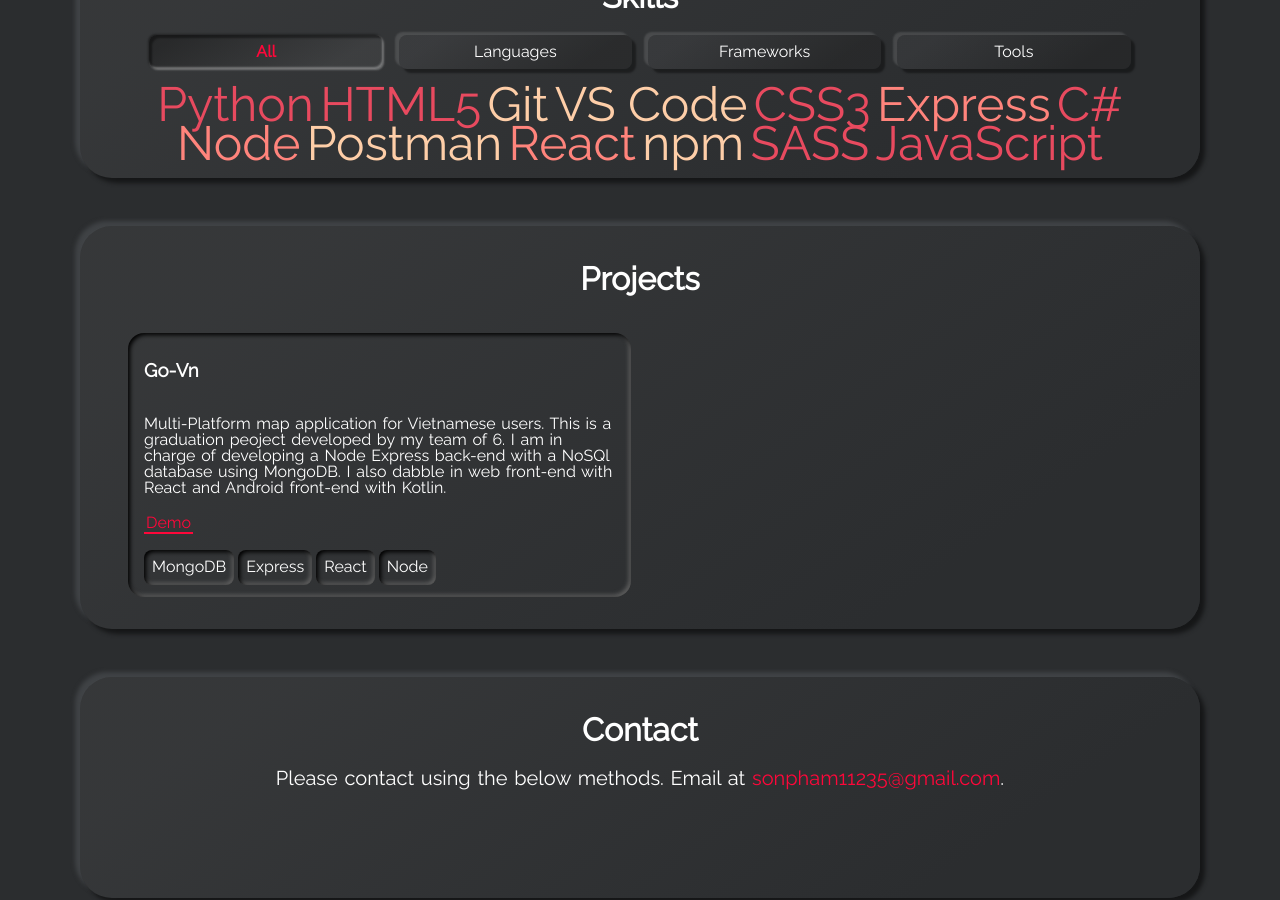
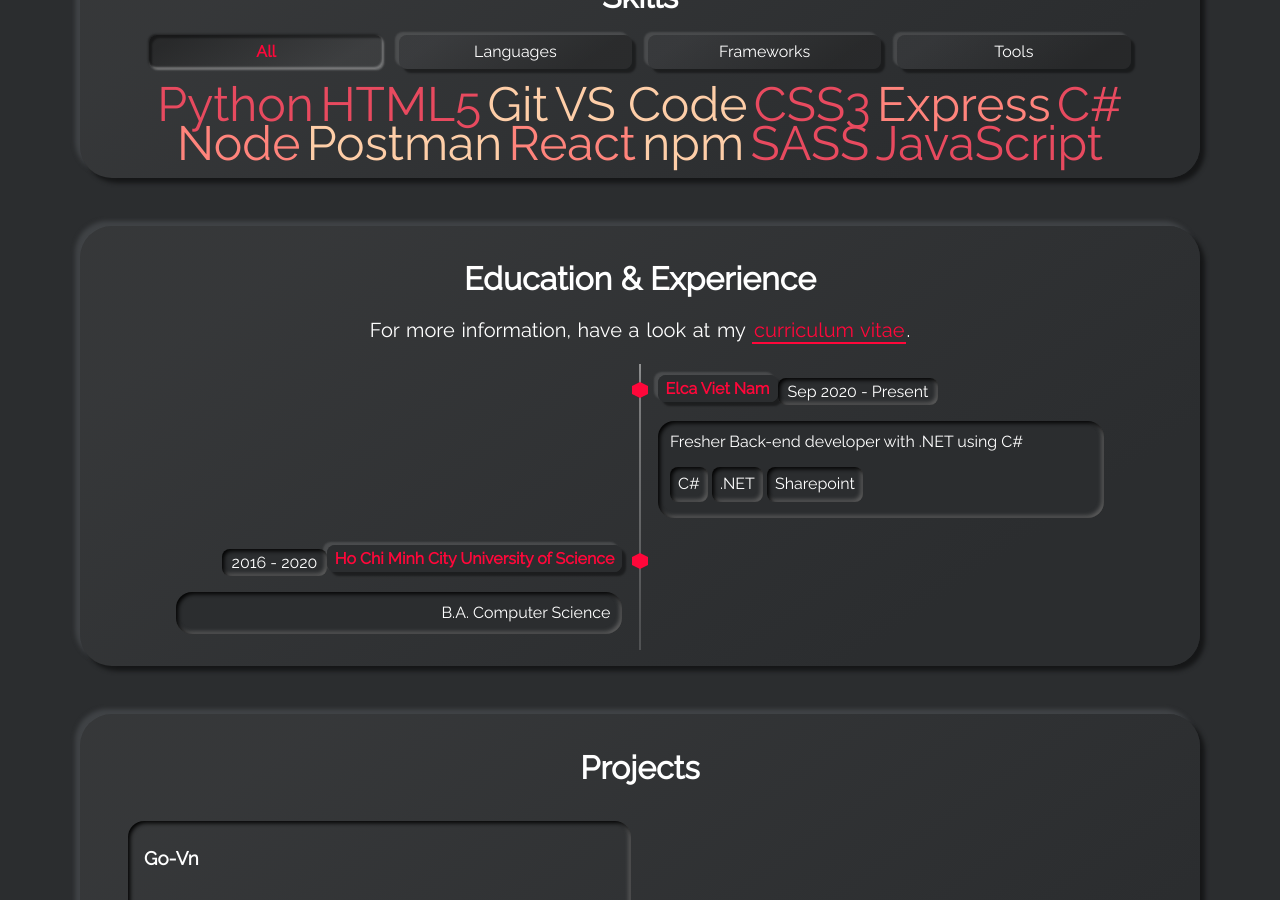
Before and after one commit to sonpham11235/personal-blog, a Jekyll site: the page built from index.html, in a window 1280 px wide and 900 px high, scrolled down 1383 px. Built offline with Jekyll 4.4.1, drawn with Linux system fonts in a browser that asks for light colours; some of the changed text lies outside the part shown.

Commit message:
timeline for experiencce

```diff
--- a/_config.yml
+++ b/_config.yml
@@ -48,12 +48,12 @@ skills_title: Skills
 # show_timeline_card:
 # > setting this to true, will display the Timeline section
 # > setting this to false, will omit the Timeline section
-show_timeline_card: false
+show_timeline_card: true
 # timeline_title: The will be displayed as the title in the Timeline section
 timeline_title: Education & Experience
 # cv_download_link: The link where you host your cv.
 # > e.g. you share your cv on your dropbox, then add the dropbox link here
-cv_download_link: https://example.com/
+cv_download_link: https://drive.google.com/file/d/1BS0KELDNCY5jc5EwmJdUi-_lFhF4rpnx/view?usp=sharing
 
 # PROJECTS SECTION
 # show_projects_card:
--- a/_data/timeline.yml
+++ b/_data/timeline.yml
@@ -44,18 +44,18 @@
 #   subtitle: M.Sc. Computer Science
 #   timeline-side: left
 
-# - title: Facebook
-#   title-url: https://example.com/
-#   date: Sep 2017 - Mar 2019
-#   subtitle: Front-End Developer as Intern
-#   tags:
-#     - tag: React
-#     - tag: Node
-#     - tag: Javascript
-#   timeline-side: right
+- title: Elca Viet Nam
+  title-url: https://www.elca.vn/vi
+  date: Sep 2020 - Present
+  subtitle: Fresher Back-end developer with .NET using C#
+  tags:
+    - tag: C#
+    - tag: .NET
+    - tag: Sharepoint
+  timeline-side: right
 
-# - title: Super University
-#   title-url: https://example.com/
-#   date: 2014 - 2017
-#   subtitle: B.A. Computer Science
-#   timeline-side: left
+- title: Ho Chi Minh City University of Science
+  title-url: https://www.hcmus.edu.vn/
+  date: 2016 - 2020
+  subtitle: B.A. Computer Science
+  timeline-side: left
```
